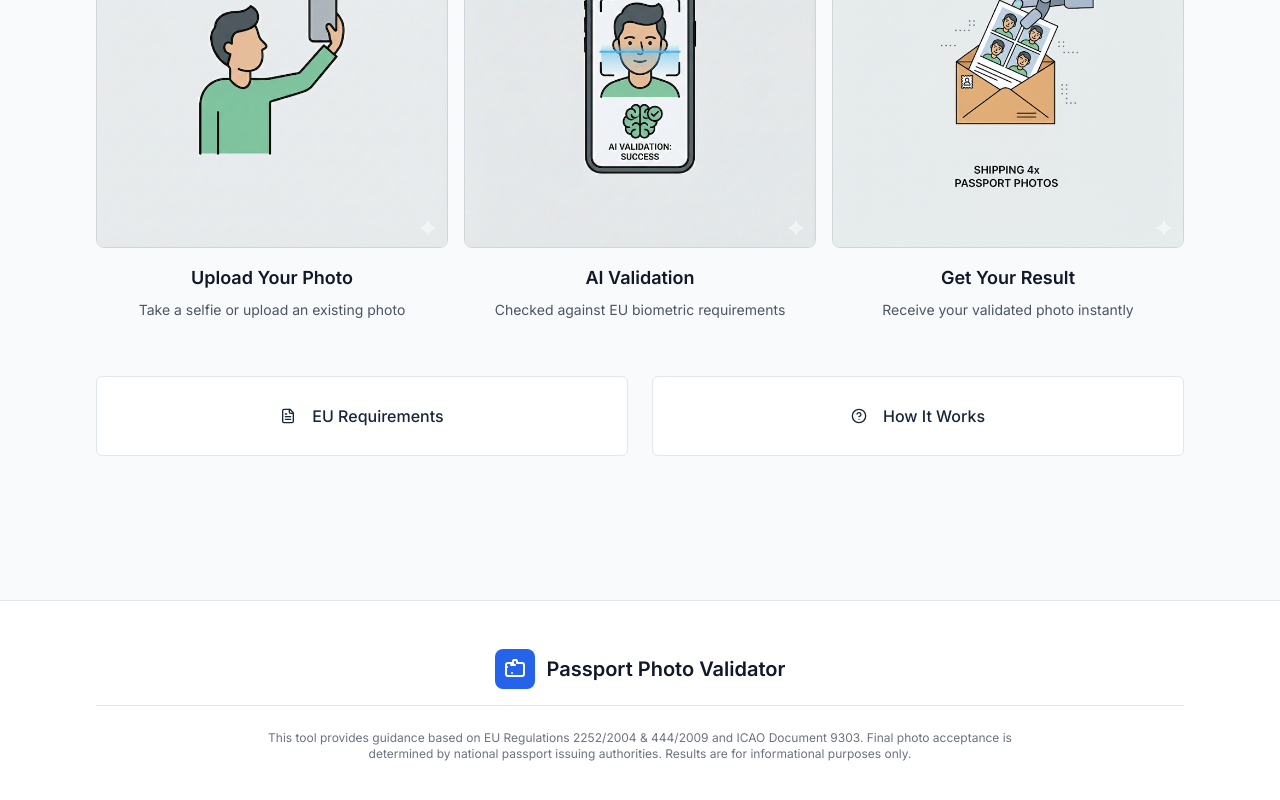
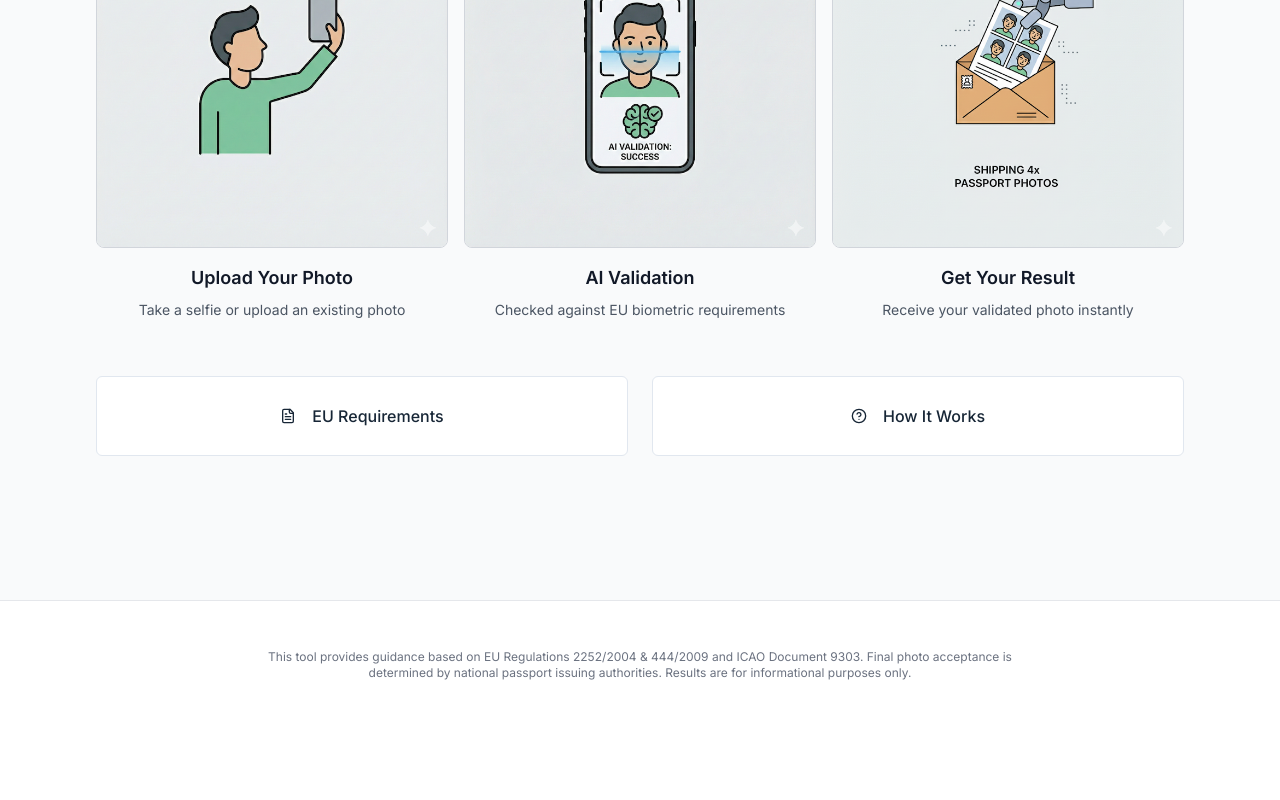
Before and after one commit to moistjuggernaut/Notary, a React (Vite) app: page / in a window 1280 px wide. Shown: the part 509-1309 px from the top of the page. After the commit the page ends 1238 px from the top, so only its background shows below. Built offline with nearby package versions, Linux system fonts and the light colour scheme.

Commit message:
remove footer

```diff
--- a/src/components/layout/footer.tsx
+++ b/src/components/layout/footer.tsx
@@ -2,23 +2,11 @@
   return (
     <footer className="bg-white border-t border-gray-200 mt-16">
       <div className="max-w-6xl mx-auto px-4 sm:px-6 lg:px-8 py-8 sm:py-12">
-        <div className="text-center">
-          <div className="flex items-center justify-center mb-4">
-            <div className="flex items-center justify-center w-10 h-10 bg-blue-600 rounded-lg mr-3">
-              <svg className="w-6 h-6 text-white" fill="none" stroke="currentColor" viewBox="0 0 24 24">
-                <path strokeLinecap="round" strokeLinejoin="round" strokeWidth={2} d="M10 6H5a2 2 0 00-2 2v9a2 2 0 002 2h14a2 2 0 002-2V8a2 2 0 00-2-2h-5m-4 0V4a2 2 0 011-1h2a2 2 0 011 1v2m-4 0a2 2 0 01-2 2h4a2 2 0 01-2-2m-6 4h.01M9 16h.01" />
-              </svg>
-            </div>
-            <span className="text-xl font-semibold text-gray-900">Passport Photo Validator</span>
-          </div>
-          <div className="pt-6 border-t border-gray-200">
-            <p className="text-xs text-gray-500 max-w-3xl mx-auto">
-              This tool provides guidance based on EU Regulations 2252/2004 & 444/2009 and ICAO Document 9303.
-              Final photo acceptance is determined by national passport issuing authorities.
-              Results are for informational purposes only.
-            </p>
-          </div>
-        </div>
+        <p className="text-xs text-gray-500 max-w-3xl mx-auto text-center">
+          This tool provides guidance based on EU Regulations 2252/2004 & 444/2009 and ICAO Document 9303.
+          Final photo acceptance is determined by national passport issuing authorities.
+          Results are for informational purposes only.
+        </p>
       </div>
     </footer>
   );
```
